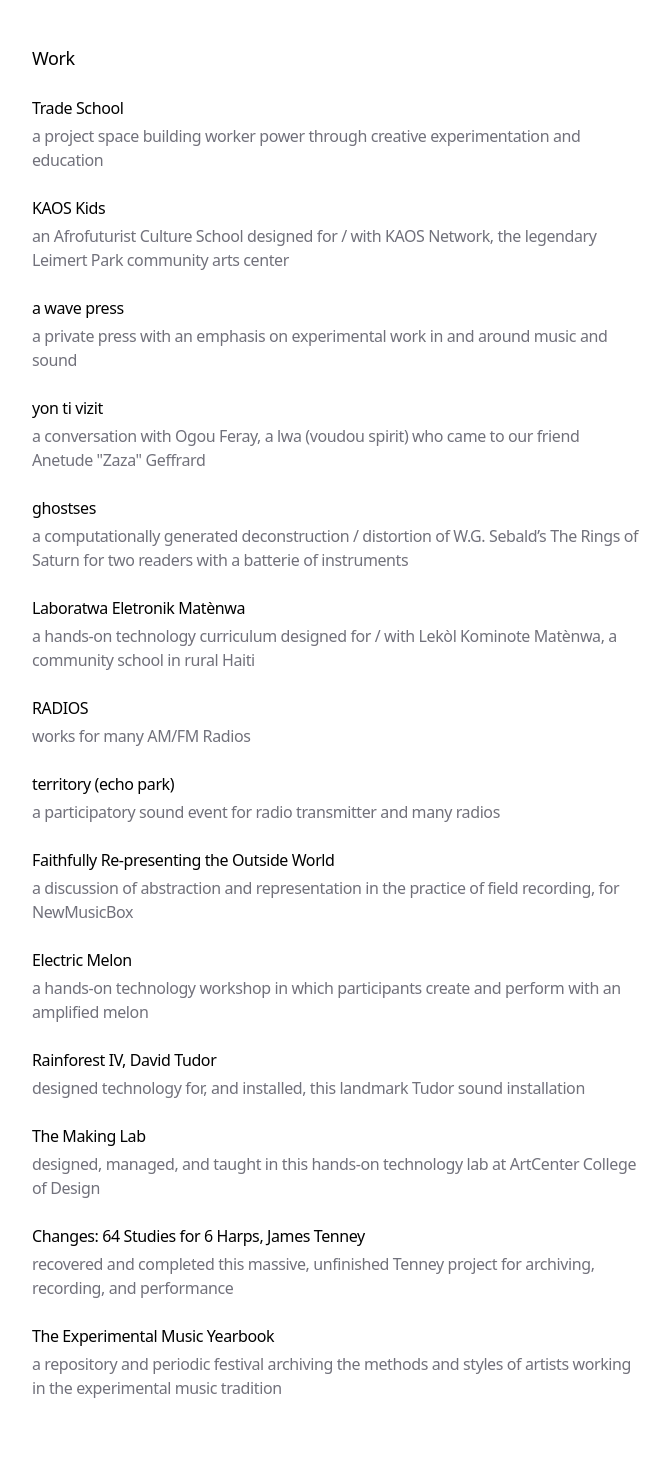
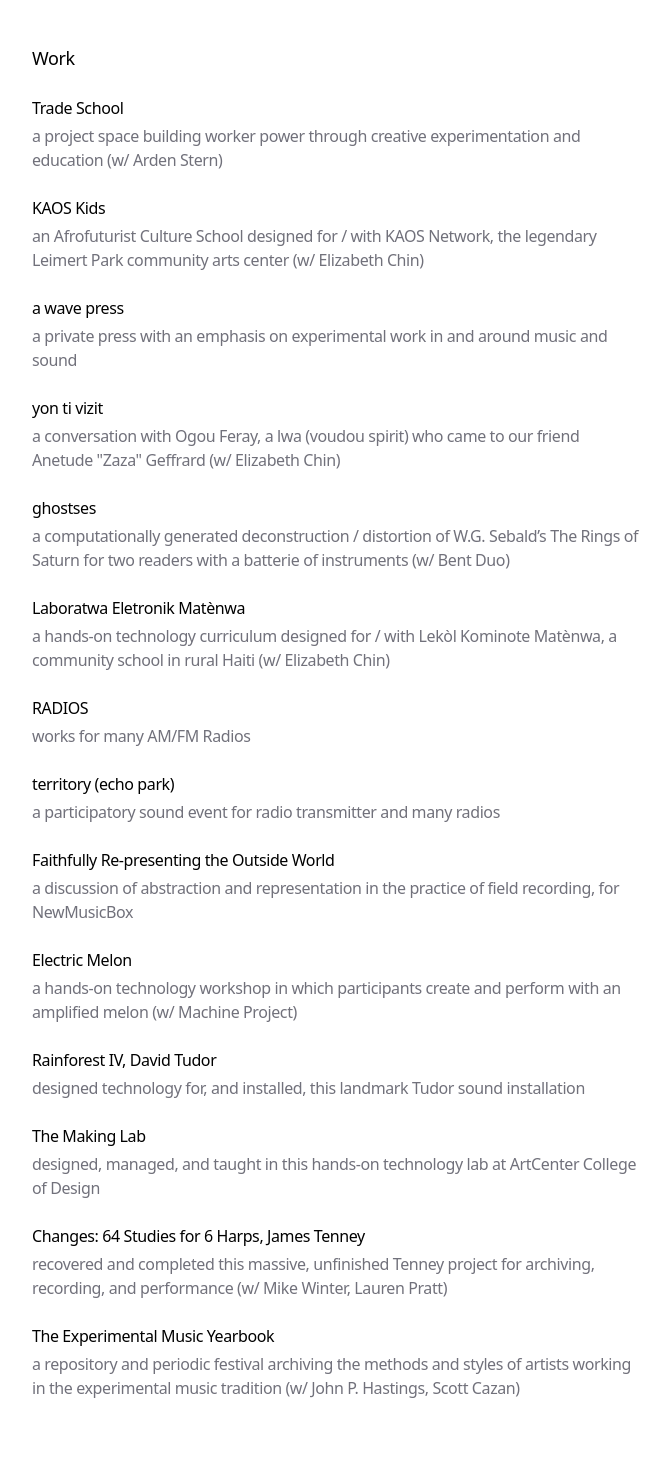
Before and after one commit to caseyanderson/caseyanderson.work, a Next.js app: page / in a window 1280 px wide. Shown: the part 260-1730 px from the top of the page, without its empty margins (304-974 px from the left). Built offline with nearby package versions, Linux system fonts and the light colour scheme.

Commit message:
collaborators are now listed on home page via data.ts

```diff
--- a/app/blog/ghostses/page.mdx
+++ b/app/blog/ghostses/page.mdx
@@ -20,7 +20,7 @@ When performing the piece each player silently reads the entire text of the Seba
 The software to generate the score, as well as various drafts, can be found [here](https://github.com/caseyanderson/ghostses).
 
 ## publications
-Dec 23 2019, Sonic Commentary: Page 7 from ghostses, Leonardo Music Journal (MIT Press) [→](https://direct.mit.edu/lmj/article-abstract/doi/10.1162/lmj_a_01078/69865/Sonic-Commentary-Audio-Series-Volume-29?redirectedFrom=fulltext)
+* Dec 23 2019, Sonic Commentary: Page 7 from ghostses, Leonardo Music Journal (MIT Press) [→](https://direct.mit.edu/lmj/article-abstract/doi/10.1162/lmj_a_01078/69865/Sonic-Commentary-Audio-Series-Volume-29?redirectedFrom=fulltext)
 
 ## press
 
--- a/app/data.ts
+++ b/app/data.ts
@@ -79,13 +79,13 @@ export const WORK_EXPERIENCE: WorkExperience[] = [
 export const BLOG_POSTS: BlogPost[] = [
     {
         title: 'Trade School',
-        description: 'a project space building worker power through creative experimentation and education',
+        description: 'a project space building worker power through creative experimentation and education (w/ Arden Stern)',
         link: '/blog/trade-school',
         uid: 'blog-1',
     },
     {
         title: 'KAOS Kids',
-        description: 'an Afrofuturist Culture School designed for / with KAOS Network, the legendary Leimert Park community arts center',
+        description: 'an Afrofuturist Culture School designed for / with KAOS Network, the legendary Leimert Park community arts center (w/ Elizabeth Chin)',
         link: '/blog/kaos-kids',
         uid: 'blog-2',
     },
@@ -97,19 +97,19 @@ export const BLOG_POSTS: BlogPost[] = [
     },
     {
         title: 'yon ti vizit',
-        description: 'a conversation with Ogou Feray, a lwa (voudou spirit) who came to our friend Anetude "Zaza" Geffrard',
+        description: 'a conversation with Ogou Feray, a lwa (voudou spirit) who came to our friend Anetude "Zaza" Geffrard (w/ Elizabeth Chin)',
         link: '/blog/yon-ti-vizit',
         uid: 'blog-4',
     },
     {
         title: 'ghostses',
-        description: 'a computationally generated deconstruction / distortion of W.G. Sebald’s The Rings of Saturn for two readers with a batterie of instruments',
+        description: 'a computationally generated deconstruction / distortion of W.G. Sebald’s The Rings of Saturn for two readers with a batterie of instruments (w/ Bent Duo)',
         link: '/blog/ghostses',
         uid: 'blog-5',
     },
     {
         title: 'Laboratwa Eletronik Matènwa',
-        description: 'a hands-on technology curriculum designed for / with Lekòl Kominote Matènwa, a community school in rural Haiti',
+        description: 'a hands-on technology curriculum designed for / with Lekòl Kominote Matènwa, a community school in rural Haiti (w/ Elizabeth Chin)',
         link: '/blog/laboratwa-eletroknik-matnewa',
         uid: 'blog-6',
     },
@@ -133,7 +133,7 @@ export const BLOG_POSTS: BlogPost[] = [
     },
     {
         title: 'Electric Melon',
-        description: 'a hands-on technology workshop in which participants create and perform with an amplified melon',
+        description: 'a hands-on technology workshop in which participants create and perform with an amplified melon (w/ Machine Project)',
         link: '/blog/electric-melon',
         uid: 'blog-10',
     },
@@ -151,13 +151,13 @@ export const BLOG_POSTS: BlogPost[] = [
     },
     {
         title: 'Changes: 64 Studies for 6 Harps, James Tenney',
-        description: 'recovered and completed this massive, unfinished Tenney project for archiving, recording, and performance',
+        description: 'recovered and completed this massive, unfinished Tenney project for archiving, recording, and performance (w/ Mike Winter, Lauren Pratt)',
         link: '/blog/changes',
         uid: 'blog-13',
     },
     {
         title: 'The Experimental Music Yearbook',
-        description: 'a repository and periodic festival archiving the methods and styles of artists working in the experimental music tradition',
+        description: 'a repository and periodic festival archiving the methods and styles of artists working in the experimental music tradition (w/ John P. Hastings, Scott Cazan)',
         link: '/blog/emy',
         uid: 'blog-14',
     },
```
